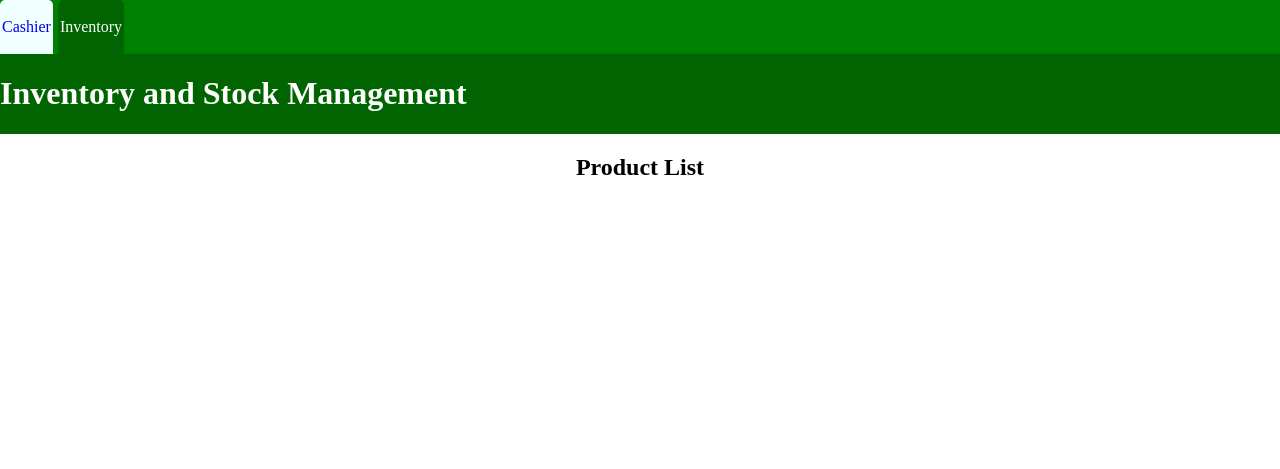
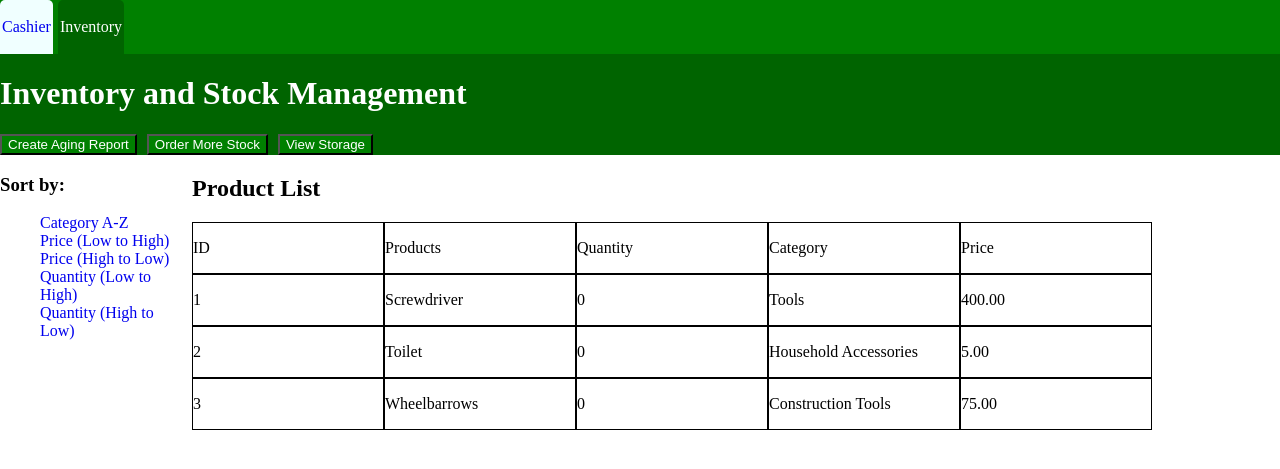
Before and after one commit to TongPH7708/Mini-Project, a PHP site: page /inventory.php in a window 1280 px wide. Shown: the top 469 px of the page. Run offline with PHP 8.4, Linux system fonts and the light colour scheme; data comes from the database, SQL or seed files in the repository.

Commit message:
Add files via upload

```diff
--- a/Mini Project/cashier.js
+++ b/Mini Project/cashier.js
@@ -1,6 +1,6 @@
-let test = document.querySelector(".item-identifier");
+let cashierFill = document.querySelector(".item-identifier");
 
-test.addEventListener("keydown", function(insert){
+cashierFill.addEventListener("keydown", function(insert){
     if(insert.code === "Enter"){
 
     }
--- a/Mini Project/config/mini project.sql
+++ b/Mini Project/config/mini project.sql
@@ -24,12 +24,12 @@ CREATE TABLE users (
     role VARCHAR(50)
 );
 
-
 CREATE TABLE products (
     id INT NOT NULL AUTO_INCREMENT PRIMARY KEY,
     name VARCHAR(255) NOT NULL UNIQUE,
     selling_price DECIMAL(10,2),
     category VARCHAR(255) NOT NULL,
+    quantity INT NOT NULL DEFAULT 0,
     storage_id INT NOT NULL,
     supplier_id INT NOT NULL,
     FOREIGN KEY (storage_id) REFERENCES storage(id),
--- a/Mini Project/inventory.css
+++ b/Mini Project/inventory.css
@@ -39,3 +39,53 @@ a{
     color: white;
     width: 100%;
 }
+
+.middle{
+    width: 100%;
+    display: flex;
+}
+
+.middleLeft{
+    width: 15%;
+}
+
+.sortList{
+    display: flex;
+    flex-direction: column;
+}
+
+.middleRight{
+    width: 75%;
+}
+
+.toolBar{
+    display: flex;
+    gap: 10px;
+    width: 100%;
+    background-color: darkgreen;
+}
+
+.toolBar button{
+    background-color: green;
+    color: white;
+}
+
+.productTopRow{
+    display: flex;
+    justify-content: space-around;
+}
+
+.productTopRow div{
+    width: 100%;
+    border: 1px solid black;
+}
+
+.productRow{
+    display: flex;
+    justify-content: space-around;
+}
+
+.productRow div{
+    width: 100%;
+    border: 1px solid black;
+}
--- a/Mini Project/inventory.php
+++ b/Mini Project/inventory.php
@@ -1,4 +1,21 @@
 <?php
+    session_start();
+
+    require_once __DIR__ . '/config/database.php';
+
+   $sort = $_GET['sort'] ?? 'id_asc';
+   $sortOptions = [ 'category_asc' => 'category ASC',
+   'category_desc' => 'category DESC',
+   'price_asc' => 'selling_price ASC',
+   'price_desc' => 'selling_price DESC',
+   'quantity_asc' => 'quantity ASC',
+   'quantity_desc' => 'quantity DESC',
+   'id_asc' => 'id ASC',
+   ];
+
+   $orderBy = $sortOptions[$sort] ?? $sortOptions['id_asc'];
+   $stmt = $pdo->query("SELECT * FROM products ORDER BY $orderBy"); $products = $stmt->fetchAll(PDO::FETCH_ASSOC);
+
 
 
 
@@ -27,19 +44,44 @@
     <div class="header">
         <h1>Inventory and Stock Management</h1>
     </div>
+    <div class="toolBar">
+        <div><button>Create Aging Report</button></div>
+        <div><button>Order More Stock</button></div>
+        <div><button>View Storage</button></div>
+    </div>
     <div class="middle">
-        <h2>Product List</h2>
-        <div class="product">
-
+        <div class="middleLeft">
+            <div>
+                <h3>Sort by:</h3>
+                <ul class="sortList">
+                    <a href="?sort=category_asc">Category A-Z</a>
+                    <a href="?sort=price_asc">Price (Low to High)</a>
+                    <a href="?sort=price_desc">Price (High to Low)</a>
+                    <a href="?sort=quantity_asc">Quantity (Low to High)</a>
+                    <a href="?sort=quantity_desc">Quantity (High to Low)</a>
+                </ul>
+            </div>
         </div>
-        <div class="quantity">
-
-        </div>
-        <div class="cost">
-
-        </div>
-        <div class="price">
-
+        <div class="middleRight">
+            <h2>Product List</h2>
+            <div class="productTopRow">
+                <div class="productID"><p>ID</p></div>
+                <div class="product"><p>Products</p></div>
+                <div class="quantity"><p>Quantity</p></div>
+                <div class="cost"><p>Category</p></div>
+                <div class="price"><p>Price</p></div>
+            </div>
+            <div class="productsGrid">
+                <?php foreach($products as $product): ?>
+                    <div class="productRow">
+                        <div><p><?= htmlspecialchars($product['id']) ?></p></div>
+                        <div><p><?= htmlspecialchars($product['name'])?></p></div>
+                        <div><p><?= htmlspecialchars($product['quantity'])?></p></div>
+                        <div><p><?= htmlspecialchars($product['category'])?></div>
+                        <div><p><?= htmlspecialchars($product['selling_price'])?></p></div>
+                    </div>
+                <?php endforeach; ?>
+            </div>
         </div>
     </div>
 </body>
```
